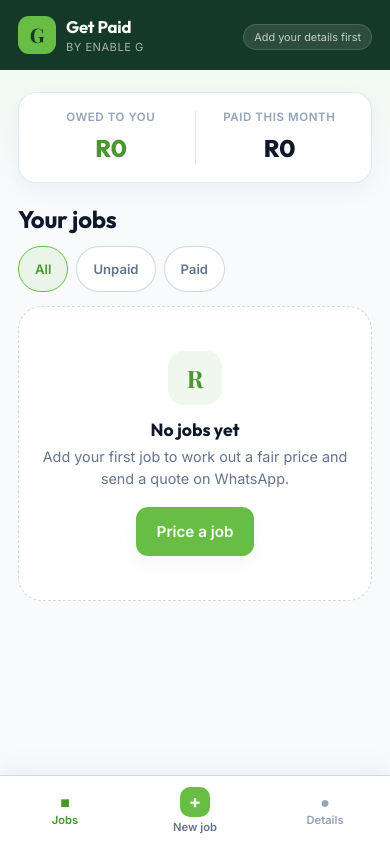
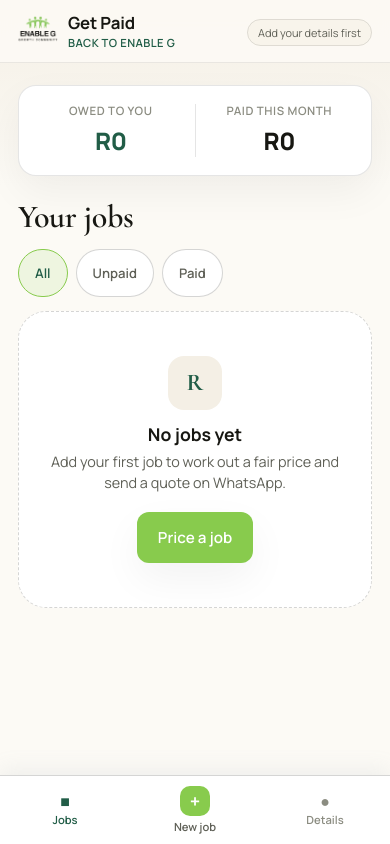
Before and after one commit to zabih0043-cyber/EnableG-Website-sample-, a website built with Parcel: page apps/get-paid/index.html in a window 390 px wide. Built offline with nearby package versions, Linux system fonts and the light colour scheme.

Commit message:
Editorial bleed heroes, and re-skin Get Paid to the design system
Heroes: inner pages placed the photograph in a 38px-radius card beside
the text, both centred, equal width, inside the container. Nothing led
the eye and nothing ran off an edge, so the photo read as an object on
the page rather than a view into a scene - while the homepage hero was
full-bleed and confident. The site contradicted itself on page two.

The photograph now runs off the right edge of the viewport, stands
620px tall against a narrower text column, and carries a radius only on
the side that stays on screen. Below 980px it bleeds both edges instead.
The pull is deliberately larger than needed and clipped by the section,
since landing exactly on the edge depends on the grid column width and
drifts at some sizes. Hero padding goes from 34px to 56px top.

contact.html has no hero photograph, so it is marked --solo; otherwise
it kept the second column and sat beside 650px of nothing.

Get Paid: was running Tailwind's cool slate palette with Inter and
Playfair Display, against the site's warm cream, Cormorant and Manrope.
It read as another company's product. Its tokens now resolve to the site
values, page titles take the display serif, and the letter-in-a-box
stands down for the real logo.

The header changes from solid dark green to the site's cream and
hairline rule - the logo is a black wordmark on a light field and could
not have been shown on the old bar at all. It also links back to the
site, so the app is no longer a dead end.

Service worker bumped to v2 and the logo added to the offline shell:
without the bump, phones that already opened the app would serve the old
cached shell forever, and without the logo an offline visitor would get
a broken image where the branding is.

Co-Authored-By: Claude Opus 5 <noreply@anthropic.com>

```diff
--- a/apps/get-paid/index.html
+++ b/apps/get-paid/index.html
@@ -19,7 +19,7 @@
     <link rel="preconnect" href="https://fonts.googleapis.com" />
     <link rel="preconnect" href="https://fonts.gstatic.com" crossorigin />
     <link
-      href="https://fonts.googleapis.com/css2?family=Inter:wght@400;500;600;700;800&amp;family=Outfit:wght@500;600;700;800&amp;family=Playfair+Display:wght@600;700&amp;display=swap"
+      href="https://fonts.googleapis.com/css2?family=Cormorant+Garamond:wght@500;600;700&amp;family=Manrope:wght@400;500;600;700;800&amp;display=swap"
       rel="stylesheet"
     />
 
@@ -33,13 +33,19 @@
       <!-- ============================ HEADER ============================ -->
       <header class="site-header">
         <div class="container header-inner">
-          <div class="brand">
-            <span class="brand-mark" aria-hidden="true">G</span>
+          <a class="brand" href="../../business.html" aria-label="Back to Enable G">
+            <img
+              class="brand-logo"
+              src="assets/enableg-logo.png"
+              alt="Enable G"
+              width="120"
+              height="40"
+            />
             <div class="brand-text">
               <div class="brand-name">Get Paid</div>
-              <div class="brand-sub">by Enable G</div>
+              <div class="brand-sub">Back to Enable G</div>
             </div>
-          </div>
+          </a>
 
           <div class="header-meta">
             <span class="save-chip" id="saveStatus">Saved on this phone</span>
--- a/apps/get-paid/styles.css
+++ b/apps/get-paid/styles.css
@@ -3,35 +3,41 @@
    Mobile-first. Tokens shared with the Spending & Income Tool (SA).
    ========================================================================== */
 
+/* Values below are the Enable G site tokens (css/variables.css), not this
+   app's originals. It previously ran on Tailwind's cool slate palette with
+   Inter and Playfair Display, so it read as a different company's product
+   sitting next to the site. The names are kept so nothing else has to
+   change — only what they resolve to. */
 :root {
-  --bg: #f8fafc;
-  --bg-deep: #eef7eb;
+  --bg: #fcfaf5;
+  --bg-deep: #f4efe5;
   --surface: #ffffff;
-  --surface-muted: #f8fafc;
-  --surface-soft: #f0f7ec;
-  --ink: #0f172a;
-  --ink-soft: #64748b;
-  --ink-faint: #94a3b8;
-  --accent: #68be45;
-  --accent-deep: #4a9630;
-  --accent-soft: rgba(104, 190, 69, 0.1);
-  --forest: #143928;
-  --danger: #dc2626;
-  --danger-soft: rgba(220, 38, 38, 0.08);
-  --warning: #b7791f;
-  --warning-soft: rgba(183, 121, 31, 0.1);
-  --border: rgba(226, 232, 240, 0.95);
-  --border-strong: rgba(203, 213, 225, 0.92);
-  --shadow-soft: 0 8px 18px rgba(148, 163, 184, 0.1);
-  --shadow-strong: 0 14px 30px rgba(148, 163, 184, 0.14);
-  --radius-lg: 24px;
+  --surface-muted: #f8f4eb;
+  --surface-soft: #f4efe5;
+  --ink: #171712;
+  --ink-soft: #5f6057;
+  --ink-faint: #8b8c81;
+  --accent: #88cb4d;
+  --accent-deep: #215d47;
+  --accent-soft: rgba(136, 203, 77, 0.12);
+  --forest: #215d47;
+  --gold: #c5a45d;
+  --danger: #9c3b28;
+  --danger-soft: rgba(156, 59, 40, 0.08);
+  --warning: #a8863c;
+  --warning-soft: rgba(168, 134, 60, 0.1);
+  --border: rgba(23, 23, 18, 0.11);
+  --border-strong: rgba(23, 23, 18, 0.18);
+  --shadow-soft: 0 16px 40px rgba(17, 22, 20, 0.05);
+  --shadow-strong: 0 24px 70px rgba(17, 22, 20, 0.08);
+  --radius-lg: 28px;
   --radius-md: 18px;
   --radius-sm: 12px;
   --gutter: 18px;
   --tabbar-h: 68px;
-  --font-body: "Inter", "Segoe UI", sans-serif;
-  --font-heading: "Outfit", "Inter", sans-serif;
-  --font-display: "Playfair Display", Georgia, serif;
+  --font-body: "Manrope", "Segoe UI", system-ui, sans-serif;
+  --font-heading: "Manrope", "Segoe UI", system-ui, sans-serif;
+  --font-display: "Cormorant Garamond", Georgia, serif;
 }
 
 *,
@@ -63,9 +69,13 @@ h3 {
   margin: 0;
 }
 
+/* Page titles carry the site's display serif — the clearest brand cue there
+   is. Card titles and labels stay in the sans, because a form needs to be
+   read quickly rather than admired. */
 h1 {
-  font-size: 1.5rem;
-  font-weight: 700;
+  font-family: var(--font-display);
+  font-size: 2rem;
+  font-weight: 600;
   letter-spacing: -0.01em;
 }
 
@@ -96,11 +106,26 @@ h1 {
 
 /* ------------------------------- Header --------------------------------- */
 
+/* Matches the site's nav — cream ground, hairline rule, dark ink. It was a
+   solid dark-green bar, which meant the Enable G logo (black wordmark on a
+   light field) could not be shown on it at all. */
 .site-header {
-  background: var(--forest);
-  color: #fff;
-  padding: 14px 0;
-  padding-top: calc(14px + env(safe-area-inset-top, 0px));
+  background: rgba(252, 250, 245, 0.92);
+  backdrop-filter: blur(18px);
+  color: var(--ink);
+  border-bottom: 1px solid rgba(23, 23, 18, 0.08);
+  padding: 10px 0;
+  padding-top: calc(10px + env(safe-area-inset-top, 0px));
+  position: sticky;
+  top: 0;
+  z-index: 60;
+}
+
+.brand-logo {
+  display: block;
+  height: 40px;
+  width: auto;
+  object-fit: contain;
 }
 
 .header-inner {
@@ -115,20 +140,8 @@ h1 {
   align-items: center;
   gap: 10px;
   min-width: 0;
-}
-
-.brand-mark {
-  width: 38px;
-  height: 38px;
-  flex: 0 0 38px;
-  border-radius: 11px;
-  background: var(--accent);
-  color: var(--forest);
-  display: grid;
-  place-items: center;
-  font-family: var(--font-display);
-  font-size: 1.25rem;
-  font-weight: 700;
+  text-decoration: none;
+  color: inherit;
 }
 
 .brand-name {
@@ -140,16 +153,21 @@ h1 {
 
 .brand-sub {
   font-size: 0.7rem;
-  color: rgba(255, 255, 255, 0.62);
+  color: var(--forest);
   letter-spacing: 0.04em;
   text-transform: uppercase;
+  font-weight: 600;
+}
+
+.brand:hover .brand-sub {
+  text-decoration: underline;
 }
 
 .save-chip {
   font-size: 0.68rem;
-  color: rgba(255, 255, 255, 0.72);
-  background: rgba(255, 255, 255, 0.1);
-  border: 1px solid rgba(255, 255, 255, 0.14);
+  color: var(--ink-soft);
+  background: var(--surface-muted);
+  border: 1px solid var(--border);
   padding: 5px 10px;
   border-radius: 999px;
   white-space: nowrap;
--- a/css/global.css
+++ b/css/global.css
@@ -680,7 +680,21 @@ textarea{
 /* ═══════════════════════════════════════════
    PAGE HERO (inner pages)
    ═══════════════════════════════════════════ */
-.page-hero{ padding:34px 0 56px; }
+/* ── Page hero ───────────────────────────────────────────────────────
+   Was: text and a rounded photo card side by side, equal width, both
+   centred inside the container. That is the most passive arrangement
+   available — no scale contrast, nothing bleeding off an edge, and the
+   photograph framed as an object on the page rather than a view into a
+   scene.
+
+   Now: the photograph runs off the right edge of the viewport and stands
+   taller than the text, the text column is the narrower of the two, and
+   the copy sits low against it. The asymmetry is the point.
+   ═══════════════════════════════════════════ */
+.page-hero{
+  padding:56px 0 76px;
+  overflow:hidden; /* the bleeding image must not create a sideways scroll */
+}
 
 .page-hero-grid{
   display:grid;
@@ -777,8 +791,48 @@ textarea{
 }
 
 @media (min-width:980px){
+  /* Text takes the narrower column, so the photograph leads the eye. */
   .page-hero-grid{
-    grid-template-columns:minmax(0,1fr) minmax(0,1fr);
+    grid-template-columns:minmax(0,0.82fr) minmax(0,1fr);
+    gap:56px;
+    align-items:end;
+  }
+
+  /* Contact has no hero photograph. Without this it keeps the second column
+     and sits beside 650px of nothing. */
+  .page-hero-grid--solo{
+    grid-template-columns:minmax(0,1fr);
+  }
+
+  .page-hero-grid--solo .page-hero-copy{
+    max-width:62ch;
+    padding-bottom:0;
+  }
+
+  /* The copy sits low against the image rather than centred beside it. */
+  .page-hero-copy{ padding-bottom:34px; }
+
+  /* Runs off the right edge of the screen. The pull is deliberately larger
+     than the gap it needs to cover — .page-hero clips the overflow, so
+     overshooting is safe, whereas trying to land exactly on the edge
+     depends on the grid column width and drifts at some sizes. */
+  .page-hero-card{
+    margin-right:calc(-1 * (max(0px, (100vw - var(--max))) / 2 + 40px));
+    min-height:min(72vh, 620px);
+    border-radius:var(--radius-lg) 0 0 var(--radius-lg);
+    box-shadow:none; /* a drop shadow on an edge that runs off-screen reads as a mistake */
+  }
+}
+
+/* Below the two-column breakpoint the image bleeds both edges instead,
+   which keeps the same intent without squeezing the photograph. */
+@media (max-width:979px){
+  .page-hero-card{
+    margin-left:-40px;
+    margin-right:-40px;
+    border-radius:0;
+    min-height:52vh;
+    box-shadow:none;
   }
 }
 
```
Also changed, not shown: apps/get-paid/sw.js (+7 -1 lines), contact.html (+1 -1 lines), apps/get-paid/assets/enableg-logo.png (added).
